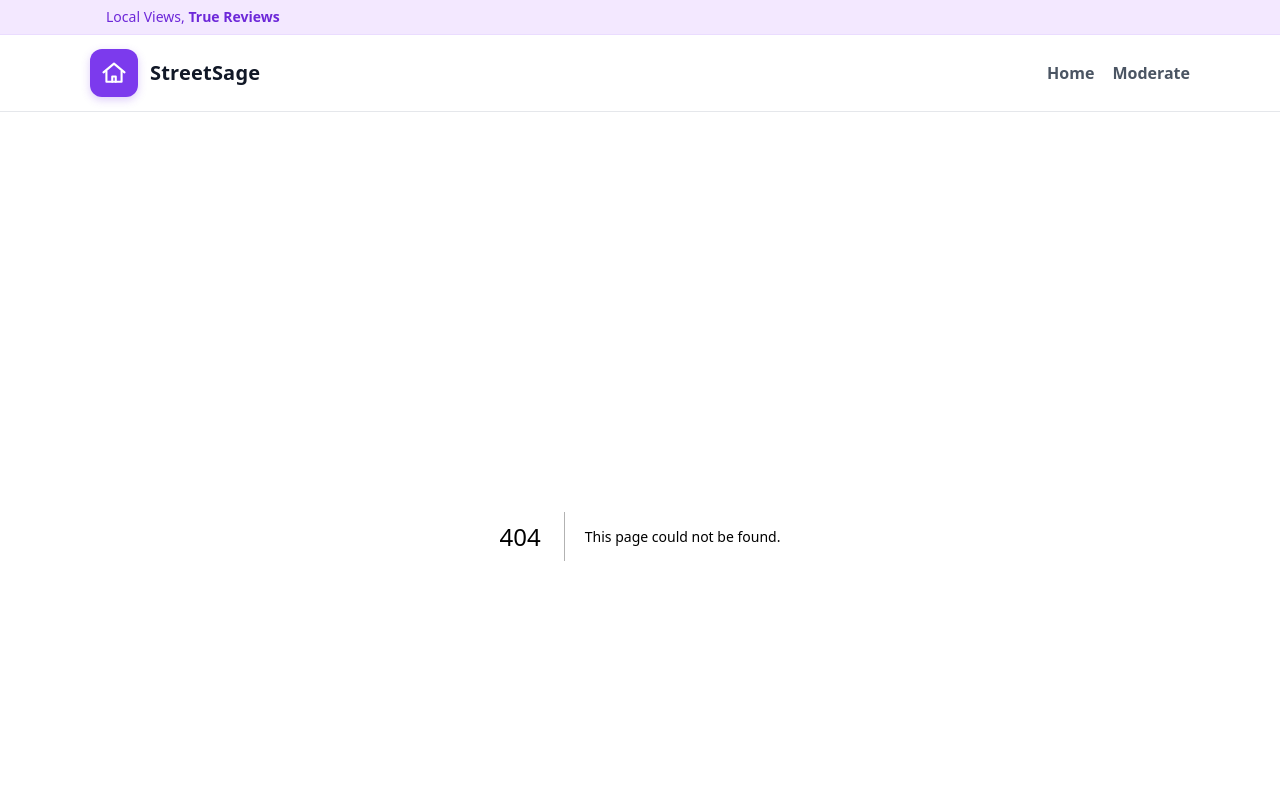
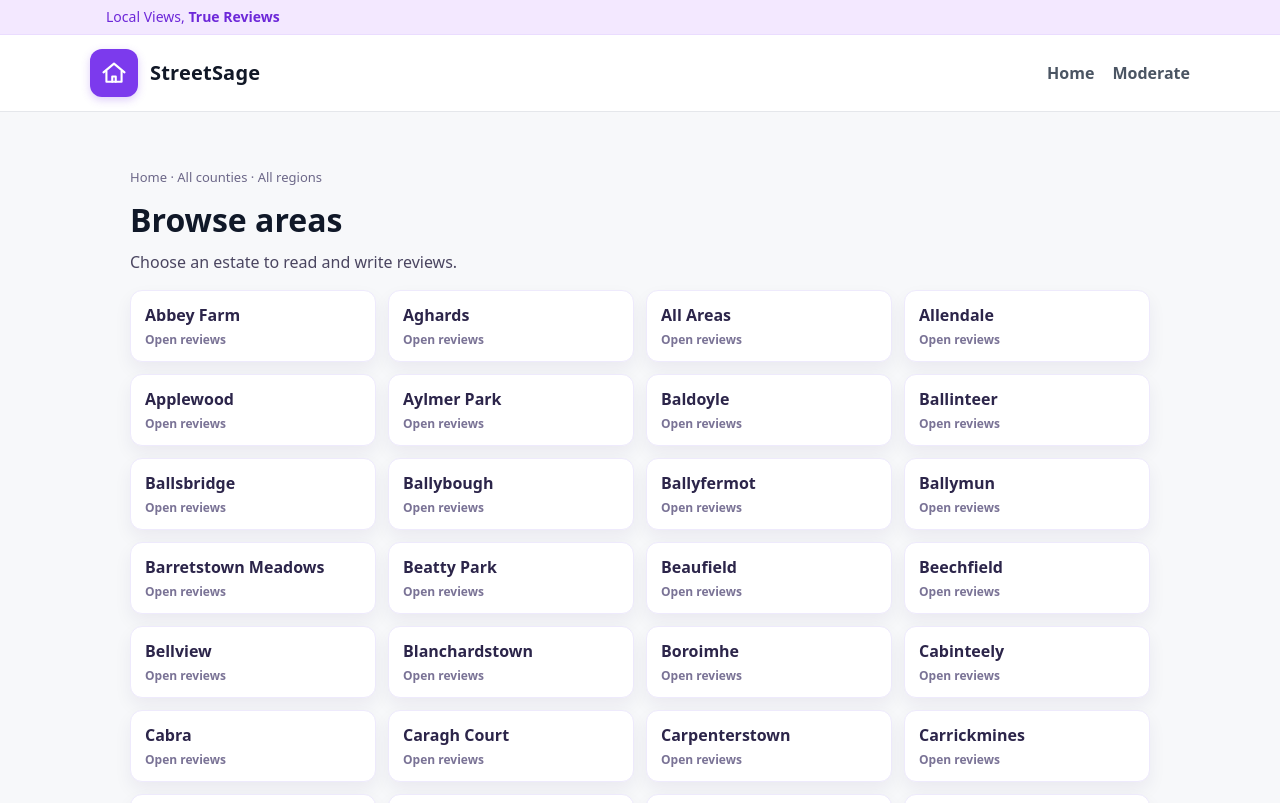
Before and after one commit to seamusk84/reviewer, a Next.js app: page /area in a window 1280 px wide. Before the commit this address had no page. Shown: the top 803 px of the page. Built offline with nearby package versions, Linux system fonts and the light colour scheme.

Commit message:
Create area.tsx

```diff
--- /dev/null
+++ b/pages/area.tsx
@@ -0,0 +1,278 @@
+// pages/area.tsx
+import Head from "next/head";
+import { useRouter } from "next/router";
+import { useEffect, useMemo, useState } from "react";
+
+/** CSV sources (served from /public). Put your preferred source first. */
+const CSV_CANDIDATES = [
+  "/data/places.csv",
+  "/data/SAPS_2022_BUA_270923.csv",
+  "/data/cso_bua_2022.csv",
+  "/data/estates.csv",
+];
+
+/* -------------------- CSV helpers -------------------- */
+function parseCSV(text: string): Record<string, string>[] {
+  const lines = text.replace(/\r\n/g, "\n").replace(/\r/g, "\n").split("\n");
+  while (lines.length && !lines[0].trim()) lines.shift();
+  while (lines.length && !lines[lines.length - 1].trim()) lines.pop();
+  if (lines.length === 0) return [];
+  const header = splitCSVLine(lines[0]).map((h) => h.replace(/^\uFEFF/, "").trim());
+  if (header.length <= 1) return [];
+  const rows: Record<string, string>[] = [];
+  for (let i = 1; i < lines.length; i++) {
+    const cols = splitCSVLine(lines[i]);
+    if (cols.length === 1 && cols[0].trim() === "") continue;
+    const row: Record<string, string> = {};
+    header.forEach((key, idx) => (row[key] = (cols[idx] ?? "").trim()));
+    rows.push(row);
+  }
+  return rows;
+}
+function splitCSVLine(line: string): string[] {
+  const out: string[] = [];
+  let cur = "";
+  let inQuotes = false;
+  for (let i = 0; i < line.length; i++) {
+    const ch = line[i];
+    if (ch === '"') {
+      if (inQuotes && line[i + 1] === '"') {
+        cur += '"';
+        i++;
+      } else {
+        inQuotes = !inQuotes;
+      }
+    } else if (ch === "," && !inQuotes) {
+      out.push(cur);
+      cur = "";
+    } else {
+      cur += ch;
+    }
+  }
+  out.push(cur);
+  return out;
+}
+function pick(row: Record<string, string>, names: string[]): string | undefined {
+  const low: Record<string, string> = {};
+  for (const k of Object.keys(row)) low[k.trim().toLowerCase()] = row[k];
+  for (const n of names) {
+    const v = low[n.trim().toLowerCase()];
+    if (v && v.trim()) return v.trim();
+  }
+  return undefined;
+}
+
+const COUNTY_COLS = ["county", "county name", "countyname", "COUNTY"];
+const TOWN_COLS = ["settlement", "settlement name", "town", "town name", "region", "place_name", "SETTLEMENT"];
+const ESTATE_COLS = [
+  "estate", "small area", "small area name", "sa name", "townland", "locality", "area", "estate/area", "place", "SMALL_AREA", "TOWNLAND",
+];
+
+type Row = { county: string; town: string; estate?: string };
+
+export default function AreaPage() {
+  const { query, replace } = useRouter();
+  const county = (query.county as string) || "";
+  const region = (query.region as string) || "";
+  const estate = (query.estate as string) || ""; // optional
+
+  const [rows, setRows] = useState<Row[]>([]);
+  const [loading, setLoading] = useState(true);
+  const [error, setError] = useState<string | null>(null);
+
+  useEffect(() => {
+    let cancelled = false;
+    async function load() {
+      try {
+        setLoading(true);
+        setError(null);
+
+        let text = "";
+        for (const url of CSV_CANDIDATES) {
+          const res = await fetch(url, { cache: "no-store" });
+          if (!res.ok) continue;
+          const t = await res.text();
+          const quick = parseCSV(t);
+          if (quick.length > 0) {
+            text = t;
+            break;
+          }
+        }
+        if (!text) throw new Error(`No usable CSV found at: ${CSV_CANDIDATES.join(", ")}`);
+
+        const raw = parseCSV(text);
+        const mapped: Row[] = raw
+          .map((r) => {
+            const c = pick(r, COUNTY_COLS) || "";
+            const t = pick(r, TOWN_COLS) || "";
+            const e = pick(r, ESTATE_COLS);
+            return { county: c, town: t, estate: e };
+          })
+          .filter((r) => r.county && r.town);
+
+        if (!cancelled) setRows(mapped);
+      } catch (e: any) {
+        console.error(e);
+        if (!cancelled) setError(e?.message || "Failed to load data");
+      } finally {
+        if (!cancelled) setLoading(false);
+      }
+    }
+    load();
+    return () => { cancelled = true; };
+  }, []);
+
+  const estatesInRegion = useMemo(
+    () =>
+      Array.from(new Set(
+        rows
+          .filter((r) =>
+            (!county || r.county === county) && (!region || r.town === region))
+          .map((r) => r.estate)
+          .filter(Boolean) as string[]
+      )).sort(),
+    [rows, county, region]
+  );
+
+  const validRegion = useMemo(
+    () => rows.some((r) => (!county || r.county === county) && (!region || r.town === region)),
+    [rows, county, region]
+  );
+
+  // If URL has an estate that doesn't belong to this county/region, drop it.
+  useEffect(() => {
+    if (!estate) return;
+    if (!estatesInRegion.includes(estate)) {
+      const q: Record<string, string> = {};
+      if (county) q.county = county;
+      if (region) q.region = region;
+      replace({ pathname: "/area", query: q }, undefined, { shallow: true });
+    }
+  }, [estate, estatesInRegion, county, region, replace]);
+
+  const hasSpecificEstate = !!estate && estatesInRegion.includes(estate);
+
+  return (
+    <>
+      <Head>
+        <title>{hasSpecificEstate ? `${estate} – StreetSage` : `${region || county} – StreetSage`}</title>
+      </Head>
+
+      <main style={{ maxWidth: 1100, margin: "2rem auto", padding: "0 1rem" }}>
+        <nav style={{ fontSize: 13, color: "#6c6788", marginBottom: 8 }}>
+          <span>Home</span> · <span>{county || "All counties"}</span> ·{" "}
+          <span>{region || "All regions"}</span>
+          {hasSpecificEstate ? <> · <strong>{estate}</strong></> : null}
+        </nav>
+
+        <h1 style={{ margin: "0 0 6px" }}>
+          {hasSpecificEstate ? estate : region || county || "Browse areas"}
+        </h1>
+        <p style={{ marginTop: 0, color: "#4a4560" }}>
+          {hasSpecificEstate
+            ? <>County: <strong>{county}</strong> · Region: <strong>{region}</strong></>
+            : "Choose an estate to read and write reviews."}
+        </p>
+
+        {loading && <p>Loading…</p>}
+        {error && <p style={{ color: "crimson" }}>{error}</p>}
+
+        {!loading && !error && (
+          <>
+            {!hasSpecificEstate ? (
+              // LIST MODE — show all estates for this region
+              estatesInRegion.length ? (
+                <div
+                  style={{
+                    display: "grid",
+                    gridTemplateColumns: "repeat(auto-fill, minmax(240px, 1fr))",
+                    gap: 12,
+                    marginTop: 16,
+                  }}
+                >
+                  {estatesInRegion.map((e) => {
+                    const url = {
+                      pathname: "/area",
+                      query: { county, region, estate: e },
+                    };
+                    return (
+                      <a
+                        key={e}
+                        href={`${url.pathname}?county=${encodeURIComponent(county)}&region=${encodeURIComponent(region)}&estate=${encodeURIComponent(e)}`}
+                        style={{
+                          display: "block",
+                          padding: "12px 14px",
+                          background: "#fff",
+                          border: "1px solid #eeeafc",
+                          borderRadius: 12,
+                          boxShadow: "0 8px 18px rgba(31,22,78,0.06)",
+                          textDecoration: "none",
+                          color: "#2c254a",
+                          fontWeight: 600,
+                        }}
+                      >
+                        {e}
+                        <div style={{ fontSize: 12, color: "#7a7396", marginTop: 4 }}>Open reviews</div>
+                      </a>
+                    );
+                  })}
+                </div>
+              ) : validRegion ? (
+                <p style={{ marginTop: 16 }}>No estates were found for this selection.</p>
+              ) : (
+                <p style={{ marginTop: 16 }}>That region wasn’t found. Try going back and choosing a different one.</p>
+              )
+            ) : (
+              // DETAIL MODE — specific estate chosen
+              <section
+                style={{
+                  marginTop: 16,
+                  background: "linear-gradient(180deg, #ffffff 0%, #fefcff 100%)",
+                  border: "1px solid #eeeafc",
+                  borderRadius: 14,
+                  padding: 18,
+                  boxShadow: "0 12px 28px rgba(31,22,78,0.08)",
+                }}
+              >
+                <h2 style={{ marginTop: 0 }}>Reviews</h2>
+
+                {/* Placeholder: no backend yet */}
+                <div
+                  style={{
+                    padding: 16,
+                    background: "#faf8ff",
+                    border: "1px dashed #ddd6f5",
+                    borderRadius: 12,
+                    color: "#4a4560",
+                  }}
+                >
+                  <strong>No reviews yet.</strong> Be the first to add a review!
+                </div>
+
+                {/* Later: replace with your real review form or link */}
+                <div style={{ marginTop: 14 }}>
+                  <a
+                    href="#add-review"
+                    onClick={(e) => { e.preventDefault(); alert("Review form coming soon."); }}
+                    style={{
+                      display: "inline-block",
+                      padding: "10px 14px",
+                      borderRadius: 10,
+                      border: "1px solid #e2def2",
+                      background: "linear-gradient(180deg, #f6f3ff, #efe9ff)",
+                      fontWeight: 700,
+                      textDecoration: "none",
+                      color: "#2c254a",
+                    }}
+                  >
+                    Add a review
+                  </a>
+                </div>
+              </section>
+            )}
+          </>
+        )}
+      </main>
+    </>
+  );
+}
```
